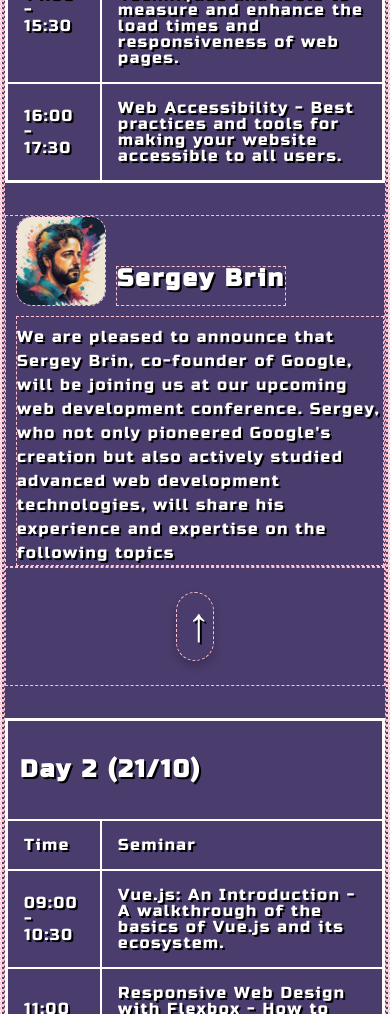
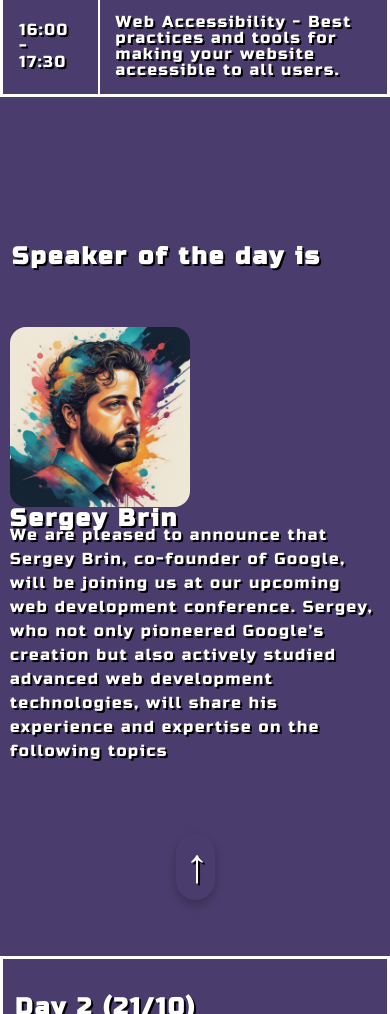
Before and after one commit to Feduk01/Inlamnigsuppgift-html-css, a plain HTML site: page schedule/schedule.html in a window 390 px wide. Shown: the part 1602-2616 px from the top of the page. Drawn offline with Linux system fonts and the light colour scheme.

Commit message:
ready to merge

```diff
--- a/schedule/schedule.css
+++ b/schedule/schedule.css
@@ -7,7 +7,7 @@
     font-family: "Russo One", sans-serif;
     color: white;
     letter-spacing: 0.1em;
-    border: 1px dashed pink;
+    /* border: 1px dashed pink; */
 }
 
 :root {
@@ -249,12 +249,19 @@
 .spek {
     display: grid;
     grid-template-columns: repeat(4, 1fr);
-    grid-template-rows: 1fr 1fr;
+    grid-template-rows: 1fr 1fr 50%;
     column-gap: 30px;
 }
 
+.spek-day {
+    display: grid;
+    align-content: end;
+    grid-column: 1/3;
+    margin: 0 0 3em 0.5em;
+}
+
 .spek img {
-    grid-row: 1/3;
+    grid-row: 2/3;
     max-width: 100%;
     height: auto;
     border-radius: 2em;
@@ -262,12 +269,22 @@
 
 .spek-title {
     display: grid;
-    align-content: end;
+    align-content: center;
+    grid-row: 2;
+    grid-column: 2/5;
+    padding-bottom: 3em;
+}
+.padding-bot {
+    padding-bottom: 3.7em;
+}
+
+.padding-bot-extra {
+    padding-bottom: 5em;
 }
 
 .spek-info {
     display: grid;
-    /* align-content: center; */
+    align-content: center;
     padding-top: 0.5em;
     grid-row: 2;
     grid-column: 2/5;
@@ -281,7 +298,7 @@
     box-shadow: 0 5px 10px rgba(0, 0, 0, 0.2);
     display: block;
     max-width: 3.7%;
-    margin: 1em auto;
+    margin: 0 auto;
     text-align: center;
     font-size: 3em; /* Размер символа */
     color: #ffffff; /* Цвет ссылки */
@@ -317,11 +334,19 @@
     }
 
     .links {
-        padding: 1.5em 4em 4em 4em;
+        padding: 2em 4em 4em 4em;
     }
     .spek {
         grid-template-columns: 1fr;
         gap: 10px;
+        grid-template-rows: 2fr 1fr 50%;
+    }
+
+    .spek-day {
+        display: grid;
+        align-content: end;
+        grid-column: 1/5;
+        margin: 0 0 2em 0.5em;
     }
 
     .spek img {
@@ -329,24 +354,43 @@
         height: auto;
         grid-column: 2/3;
         border-radius: 1em;
+        margin-bottom: -3em;
+    }
+    .spek .negative-margin-bot {
+        margin-bottom: -2.5em;
     }
 
     .spek-title {
         max-height: 100%;
         max-width: 100%;
         text-wrap: nowrap;
-        grid-column: 3/4;
-        grid-row: 2;
-        align-content: start;
+        grid-column: 2/4;
+        grid-row: 3;
+        align-content: center;
+        padding-bottom: 9em;
     }
 
     .spek-info {
         grid-row: 3;
         line-height: 1.5em;
+        align-content: center;
+        grid-column: 2/4;
+    }
+
+    .padding-bot {
+        padding-bottom: 10em;
+    }
+
+    .padding-bot-extra {
+        padding-bottom: 12em;
     }
 
     .schedule-day1 {
         margin: 2em 0;
+    }
+
+    .margin-bot {
+        margin-bottom: 3em;
     }
 
     .arrow-up {
@@ -400,11 +444,11 @@
         padding: 0;
         justify-items: normal;
         margin-bottom: 1em;
+        padding: 1em;
     }
 
     .footer-info > * {
         margin-top: 1em;
-        padding: 1em;
     }
 
     .copy-right-container {
--- a/schedule/schedule.html
+++ b/schedule/schedule.html
@@ -74,8 +74,9 @@
 
 
                         <div class="spek">
+                            <h2 class="spek-day">Speaker of the day is</h2>
                             <img src="../images/brin.png" alt="picture of Sergey Brin">
-                                <h2 class="spek-title">Sergey Brin</h2>
+                                <h2 class="spek-title padding-bot">Sergey Brin</h2>
                                 <p class="spek-info">We are pleased to announce that Sergey Brin, co-founder of Google, will be joining us at our upcoming web development conference. Sergey, who not only pioneered Google's creation but also actively studied advanced web development technologies, will share his experience and expertise on the following topics</p>
                         </div>
 
@@ -98,6 +99,7 @@
                             </div>
 
                             <div class="spek">
+                                <h2 class="spek-day">Speaker of the day is</h2>
                                 <img src="../images/cook.png" alt="picture of Tim Cook">
                                 <h2 class="spek-title">Tim Cook</h2>
                                 <p class="spek-info">As part of our upcoming Web Development Conference, we are pleased to introduce one of our keynote speakers, Tim Cook. Leading Apple and a pioneer in integrating technology into everyday life, Tim will share his thoughts on how innovation is shaping the web and its future.</p>
@@ -121,10 +123,11 @@
                                     <div class="schedule-sems">SEO Best Practices for Web Developers - Gain insights on optimizing your web content for better search engine visibility without compromising on user experience.</div>
                                 </div>
 
-                                <div class="spek">
-                                    <img src="../images/zuckerberg.png" alt="picture of Mark Zuckerberg">
-                                    <h2 class="spek-title">Mark Zuckerberg</h2>
-                                    <p class="spek-info span">On the last day of our Web Development Conference, you'll be treated to an equally exciting keynote. Mark Zuckerberg, the visionary and soul of Facebook, will lead a number of sessions, including a deep dive into Svelte: A Fresh Approach to Frontend and current techniques in Web Security: Best Practices. The main focus of his presentation will be on the role of social media in today's web. With his deep understanding of social interaction and its impact on the online space, this promises to be an enlightening and enriching day.</p>
+                                <div class="spek margin-bot">
+                                    <h2 class="spek-day">Speaker of the day is</h2>
+                                    <img src="../images/zuckerberg.png" alt="picture of Mark Zuckerberg" class="negative-margin-bot">
+                                    <h2 class="spek-title padding-bot-extra">Mark Zuckerberg</h2>
+                                    <p class="spek-info span">On the last day of our Web Development Conference, you'll be treated to an equally exciting keynote. Mark Zuckerberg, the visionary and soul of Facebook, will lead a number of sessions, including a deep dive into Svelte: A Fresh Approach to Frontend and current techniques in Web Security: Best Practices. The main focus of his presentation will be on the role of social media in today's web.</p>
                                 </div>
                                 <div class="flex-container">
                                     <a href="#top" class="arrow-up">↑</a>
```
